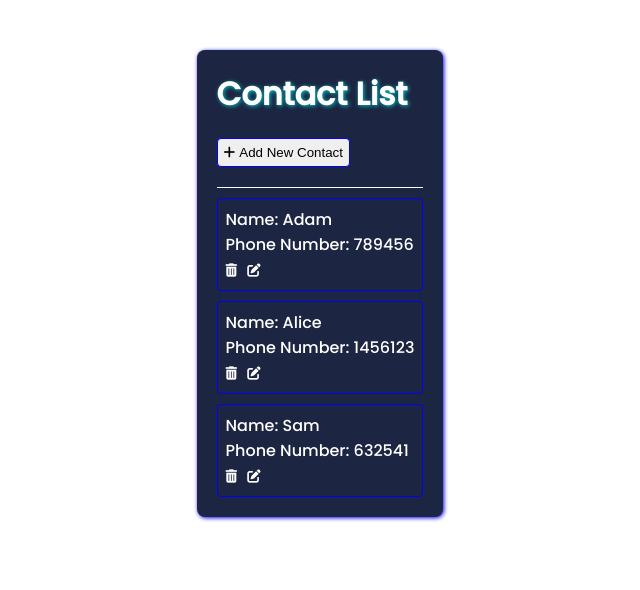
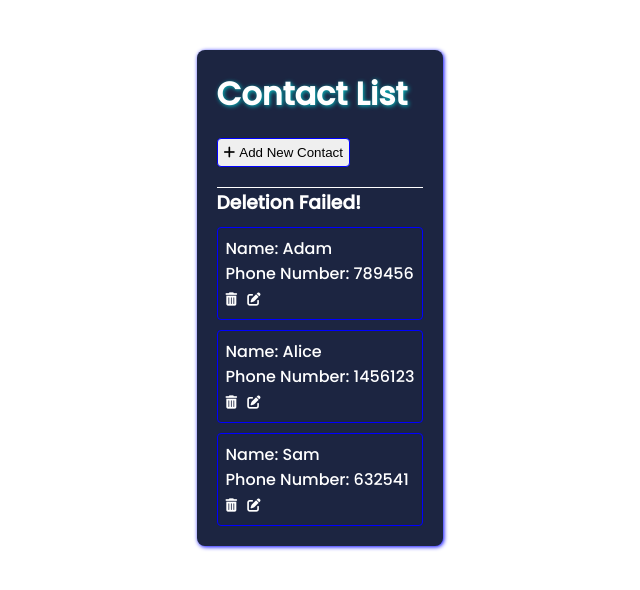
Before and after one commit to Ziba-Hemmati/JsonServer, a React (Vite) app: page / in a window 1280 px wide. Both pictures are taken after a click on the button 556 px from the left and 270 px from the top of the page. Shown: the top 590 px of the page, without its empty margins (320-960 px from the left). Built offline with nearby package versions, Linux system fonts and the light colour scheme; no server answers; data requests are answered from the project's data file; a web font is replaced by a local one.

Commit message:
fix: handle error and loading

```diff
--- a/src/components/Contact.jsx
+++ b/src/components/Contact.jsx
@@ -6,22 +6,33 @@ import "../styles/contact.scss";
 const CONTACTS_API = "http://localhost:3000/contacts";
 
 const Contact = ({ id, name, number }) => {
-
   const navigate = useNavigate();
   const [toggle, setToggle] = useState(true);
+  const [isError, setIsError] = useState(false);
+  const [isLoading, setIsLoading] = useState(false);
 
   const handleClick = () => {
     setToggle(false);
     const deleteContact = async (id) => {
       try {
+        setIsLoading(true);
         await axios.delete(`${CONTACTS_API}/${id}`);
+        setIsLoading(false);
+        setIsError(false);
       } catch (e) {
         console.log(e);
-        alert("Deletion failed!");
+        setIsError(true);
       }
     };
     deleteContact(id);
   };
+
+  if (isError) {
+    return <h3>Deletion Failed!</h3>;
+  }
+  if (isLoading) {
+    return <h3>Loading...</h3>;
+  }
 
   const handleNavigate = () => navigate(`/edit-contact/${id}`);
 
--- a/src/components/ContactForm.jsx
+++ b/src/components/ContactForm.jsx
@@ -6,9 +6,10 @@ import "../styles/contact-form.scss";
 const CONTACTS_API = "http://localhost:3000/contacts";
 
 const ContactForm = () => {
-
   const [contact, setContact] = useState({ name: "", number: "" });
   const { name, number } = contact;
+  const [isError, setIsError] = useState(false);
+  const [isLoading, setIsLoading] = useState(false);
   const navigate = useNavigate();
 
   const handleChange = (e) => {
@@ -24,14 +25,23 @@ const ContactForm = () => {
     }
 
     try {
+      setIsLoading(true);
       await axios.post(CONTACTS_API, contact);
       setContact({ name: "", number: "" });
       navigate("/");
-    } catch (error) {
-      console.log(error);
-      alert("Addition failed!");
+      setIsError(false);
+      setIsLoading(false);
+    } catch (e) {
+      console.log(e);
+      setIsError(true);
     }
   };
+  if (isError) {
+    return <h3>There's an error!</h3>;
+  }
+  if (isLoading) {
+    return <h3>Loading...</h3>;
+  }
 
   return (
     <div>
--- a/src/components/ContactList.jsx
+++ b/src/components/ContactList.jsx
@@ -5,31 +5,38 @@ import Contact from "./Contact";
 const CONTACTS_API = "http://localhost:3000/contacts";
 
 const ContactList = () => {
-
   const [contacts, setContacts] = useState([]);
+  const [isError, setIsError] = useState(false);
+  const [isLoading, setIsLoading] = useState(false);
 
   useEffect(() => {
     const getContacts = async () => {
       try {
+        setIsLoading(true);
         const { data } = await axios.get(CONTACTS_API);
         setContacts(data);
+        setIsLoading(false);
+        setIsError(false);
       } catch (e) {
         console.log(e);
-        alert("There's an error!");
+        setIsError(true);
       }
     };
     getContacts();
   }, []);
 
+  if (isError) {
+    return <h3>There's an error!</h3>;
+  }
+  if (isLoading) {
+    return <h3>Loading...</h3>;
+  }
+
   return (
     <div>
-      {contacts.length ? (
-        contacts.map(({ id, name, number }) => (
-          <Contact key={id} name={name} number={number} id={id} />
-        ))
-      ) : (
-        <h2>Loading...</h2>
-      )}
+      {contacts.map(({ id, name, number }) => (
+        <Contact key={id} name={name} number={number} id={id} />
+      ))}
     </div>
   );
 };
--- a/src/pages/Details.jsx
+++ b/src/pages/Details.jsx
@@ -8,24 +8,37 @@ const CONTACTS_API = "http://localhost:3000/contacts";
 const Details = () => {
   const navigate = useNavigate();
   const params = useParams();
+  const [isError, setIsError] = useState(false);
+  const [isLoading, setIsLoading] = useState(false);
   const [contact, setContact] = useState({ name: "", number: "" });
   const { name, number } = contact;
 
   useEffect(() => {
     const getContacts = async () => {
       try {
+        setIsLoading(true);
         const { data } = await axios.get(`${CONTACTS_API}/${params.id}`);
         setContact(data);
+        setIsLoading(false);
+        setIsError(false);
       } catch (e) {
         console.log(e);
-        alert("There's an error!");
+        setIsError(true);
       }
     };
     getContacts();
   }, []);
+
+  if (isError) {
+    return <h3>There's an error!</h3>;
+  }
+  if (isLoading) {
+    return <h3>Loading...</h3>;
+  }
+
   const handleBack = () => navigate(-1);
 
-  return name && number ? (
+  return (
     <div className="card-container">
       <div>
         <div className="card__header">
@@ -40,8 +53,6 @@ const Details = () => {
         </button>
       </div>
     </div>
-  ) : (
-    <h2>Loading...</h2>
   );
 };
 
--- a/src/pages/EditContact.jsx
+++ b/src/pages/EditContact.jsx
@@ -19,7 +19,7 @@ const EditContact = () => {
         setContact(data);
       } catch (e) {
         console.log(e);
-        alert("There's an error!");
+        // alert("There's an error!");
       }
     };
     getContacts();
@@ -45,7 +45,7 @@ const EditContact = () => {
       navigate("/");
     } catch (error) {
       console.log(error);
-      alert("Edition failed!");
+      // alert("Edition failed!");
     }
   };
 
```
